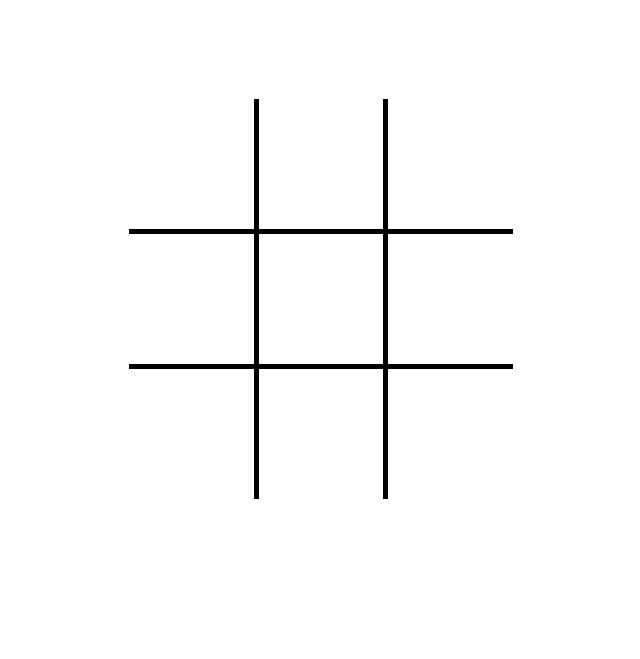
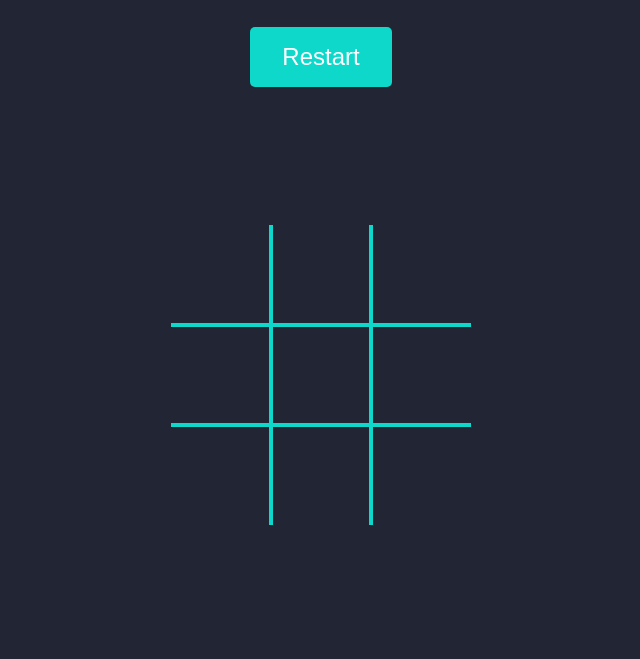
Before and after one commit to Vkscoma/tic-tac-toe, a plain HTML site: page index.html in a window 1280 px wide. Shown: the part 162-821 px from the top of the page, without its empty margins (319-959 px from the left). After the commit the page ends 800 px from the top, so only its background shows below. Drawn offline with Linux system fonts and the light colour scheme; a web font is replaced by a local one.

Commit message:
Final Changes to game

```diff
--- a/index.html
+++ b/index.html
@@ -16,12 +16,12 @@
             <button class="game--restart--btn">Restart</button>
         </div>
 
-        <div.player--container>
-            <h3 class="game--player--text"></h3>
+        <div class="player--container">
+            <p class="game--player--text"></p>
         </div>
     </header>
 
-    <main>
+
     <div class="game--board--grid">
         <div class="game--board--grid--item" data-index="0"></div>
         <div class="game--board--grid--item" data-index="1"></div>
@@ -33,7 +33,6 @@
         <div class="game--board--grid--item" data-index="7"></div>
         <div class="game--board--grid--item" data-index="8"></div>
     </div>
-    </main>
 
     <script src="script.js"></script>
 </body>
--- a/script.js
+++ b/script.js
@@ -1,7 +1,8 @@
 const squareItem = Array.from(document.querySelectorAll('.game--board--grid--item'));
 let playerText = document.querySelector('.game--player--text');
-let restartBtn = document.querySelector('.game--restart--btn');
-let winnerIndicator = getComputedStyle(document.body).getPropertyValue('--winner-color') // need to make style for this
+const restartBtn = document.querySelector('.game--restart--btn');
+const winnerIndicator = getComputedStyle(document.body).getPropertyValue('--winner-color') // need to make style for this
+const fontColor = getComputedStyle(document.body).getPropertyValue('--text-color') // need to make style for this
 
 const O_TEXT = "O";
 const X_TEXT = "X";
@@ -19,16 +20,21 @@ function clickOutcome(e) {
     if (!spaces[id]) {
         spaces[id] = currentPlayer;
         e.target.innerText = currentPlayer;
+        playerText.innerText = `${currentPlayer}'s turn`;
 
         if (playerHasWon() !== false) {
             playerText.innerText = `${currentPlayer} has won!`;
+            squareItem.forEach(square => {
+                square.removeEventListener('click', clickOutcome);
+            });
             let winning_squares = playerHasWon();
 
             winning_squares.map((square) => {
                 squareItem[square].style.color = winnerIndicator;
             });
+        } else if (spaces.every(space => space !== null)) {
+            playerText.innerText = `It's a draw!`;
         }
-
         currentPlayer = currentPlayer === X_TEXT ? O_TEXT : X_TEXT;
     }
 }
@@ -64,7 +70,8 @@ function restartGame() {
     });
     squareItem.forEach(square => {
         square.innerText = '';
-        square.style.color = '#000';
+        square.style.color = '#fff';
+        square.addEventListener('click', clickOutcome);
     });
 
     playerText.innerText = ``;
--- a/style.css
+++ b/style.css
@@ -1,40 +1,104 @@
+@import url('https://fonts.googleapis.com/css2?family=Shadows+Into+Light&display=swap');
+@import url('https://fonts.googleapis.com/css2?family=Goldman:wght@400;700&display=swap');
+
 * {
     box-sizing: border-box;
 }
 
 body {
     font-family: Arial, Helvetica, sans-serif;
+    margin: 0;
+    background-color: var(--background-color);
+    color: var(--text-color);
 }
 
 :root {
-    --primary-color: #0cecdd;
-    --background-color: #000;
+    --primary-color: #0ed8ca;
+    --background-color: #222634;
     --text-color: #fff;
 
     --winner-color: #0fde7a;
+
+    --grid-item-size: 100px;
+
+    --heading-font: 'Shadows Into Light', cursive;
+    --X-O-font: 'Goldman', cursive;
 }
 
 .header--container {
     text-align: center;
 }
 
+.header--container h1 {
+    font-size: 4rem;
+    font-family: var(--heading-font)
+}
+
+.game--restart--btn {
+    background-color: var(--primary-color);
+    color: var(--text-color);
+    border: none;
+    padding: 16px 32px;
+    border-radius: 5px;
+    font-size: 1.5rem;
+    cursor: pointer;
+    transition: all 0.3s ease-in-out;
+}
+
+.game--restart--btn:hover {
+    background-color: #0cecddb0;
+    color: #fff;
+}
+
+.player--container {
+    text-align: center;
+    margin-bottom: 0;
+}
+
+.game--player--text {
+    font-size: 3rem;
+    margin-bottom: 0;
+}
+
 .game--board--grid {
     display: grid;
-    grid-template-columns: repeat(3, 1fr);
-    grid-template-rows: repeat(3, 1fr);
-    grid-gap: 5px;
-    background-color: #000;
-    height: 50vh;
-    width: 30vw;
-    margin: 10em auto;
+    place-content: center;
+    grid-template-columns: repeat(3, auto);
+    height: 60vh;
+    width: 100vw;
 }
 
 .game--board--grid--item {
-    background-color: #fff;
-    padding: 1em;
-    text-align: center;
-    font-size: 2em;
+    border: 2px solid var(--primary-color);
+    width: var(--grid-item-size);
+    height: var(--grid-item-size);
     cursor: pointer;
+    font-size: 3rem;
+    display: flex;
+    justify-content: center;
+    align-items: center;
+    font-family: var(--X-O-font);
+}
+
+.game--board--grid--item:first-child,
+.game--board--grid--item:nth-child(2),
+.game--board--grid--item:nth-child(3) {
+    border-top: none;
+}
+
+.game--board--grid--item:nth-child(3n + 1) {
+    border-left: none;
+}
+
+.game--board--grid--item:nth-child(3n + 3) {
+    border-right: none;
+}
+
+/* remove the bottom border from the last row */
+.game--board--grid--item:nth-child(7),
+.game--board--grid--item:nth-child(8),
+.game--board--grid--item:nth-child(9) {
+    border-bottom: none;
 }
 
 .game--board--grid--item:hover {
```
Lines whose indentation alone changed are shown as unchanged.
